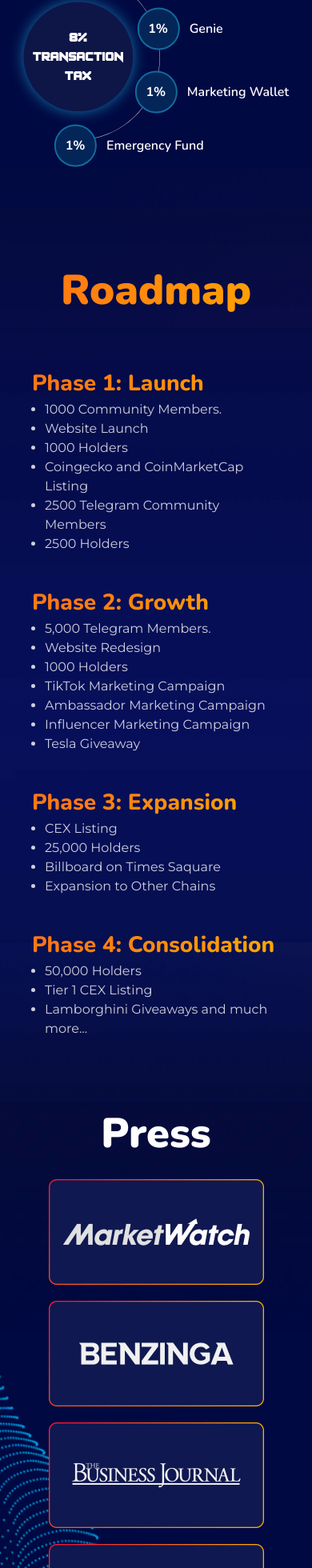
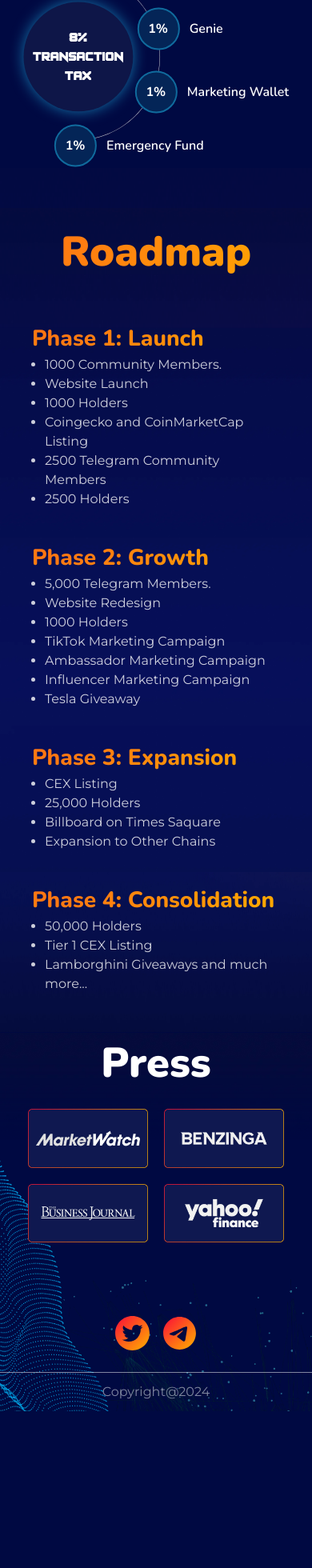
Before and after one commit to radialcoderavipoonia/infinicrease, a Next.js app: page / in a window 390 px wide. Shown: the part 8058-10018 px from the top of the page at 80% size. After the commit the page ends 9822 px from the top, so only its background shows below. Built offline with nearby package versions, Linux system fonts and the light colour scheme.

Commit message:
spacing set

```diff
--- a/src/components/Footer.jsx
+++ b/src/components/Footer.jsx
@@ -16,33 +16,33 @@
           <Image
             height={132}
             width={269}
-            className="hover:translate-y-[-10px] transition-all duration-300 ease-in-out"
+            className="hover:translate-y-[-10px] transition-all duration-300 ease-in-out sm:w-[269px] w-[150px]"
             src="/assets/images/footerPress/market_watch.webp"
             alt="market watch"
           />
           <Image
             height={132}
             width={269}
-            className="hover:translate-y-[-10px] transition-all duration-300 ease-in-out"
+            className="hover:translate-y-[-10px] transition-all duration-300 ease-in-out sm:w-[269px] w-[150px]"
             src="/assets/images/footerPress/benzinga.webp"
             alt="benzinga"
           />
           <Image
             height={132}
             width={269}
-            className="hover:translate-y-[-10px] transition-all duration-300 ease-in-out"
+            className="hover:translate-y-[-10px] transition-all duration-300 ease-in-out sm:w-[269px] w-[150px]"
             src="/assets/images/footerPress/journal.webp"
             alt="journal"
           />
           <Image
             height={132}
             width={269}
-            className="hover:translate-y-[-10px] transition-all duration-300 ease-in-out"
+            className="hover:translate-y-[-10px] transition-all duration-300 ease-in-out sm:w-[269px] w-[150px]"
             src="/assets/images/footerPress/yahoo.webp"
             alt="yahoo"
           />
         </div>
-        <div className="pt-44 mt-2 flex justify-center items-center gap-[10px]">
+        <div className="sm:pt-44 pt-20 mt-2 flex justify-center items-center gap-[10px]">
           <Link
             href="https://twitter.com/"
             target="blank"
@@ -60,7 +60,7 @@
         </div>
       </div>
       <div className="w-full h-[1px] bg-white mt-6 opacity-50"></div>
-      <p className="pt-4 pb-6 text-center text-white font-Montserrat font-mediumn text-base opacity-50">
+      <p className="sm:pt-4 sm:pb-6 py-3 text-center text-white font-Montserrat font-mediumn text-base opacity-50">
         Copyright@{currentYear}
       </p>
     </div>
--- a/src/components/Roadmap.jsx
+++ b/src/components/Roadmap.jsx
@@ -3,9 +3,9 @@
 
 const Roadmap = () => {
   return (
-    <div className="bg-roadmap bg-cover pb-8 relative">
+    <div className="bg-roadmap bg-cover sm:pb-8 relative">
       <div className="container xl:max-w-[1140px] xl:px-0 px-3 mx-auto relative z-20">
-        <h2 className="text-center pt-16 linear_color font-Nunito font-black text-5xl pb-2">
+        <h2 className="text-center sm:pt-16 pt-4 linear_color font-Nunito font-black text-5xl sm:pb-2">
           Roadmap
         </h2>
         <div className="lg:pt-52 lg:mt-2 lg:pb-64 md:py-40 sm:py-28 py-12 ">
@@ -144,14 +144,14 @@
       <Image
         height={200}
         width={1440}
-        className="w-full h-[200px] absolute left-0 bottom-0"
+        className="w-full h-[200px] absolute left-0 bottom-0 pointer-events-none"
         src="/assets/images/background/footer_gradient.webp"
         alt="footer gardient bg"
       />
       <Image
         height={100}
         width={1440}
-        className="w-full h-[200px] absolute left-0 top-[-50px]"
+        className="w-full h-[200px] absolute left-0 top-[-50px] pointer-events-none"
         src="/assets/images/background/tokenomics_gradient.png"
         alt="tokenomics gardient bg"
       />
```
